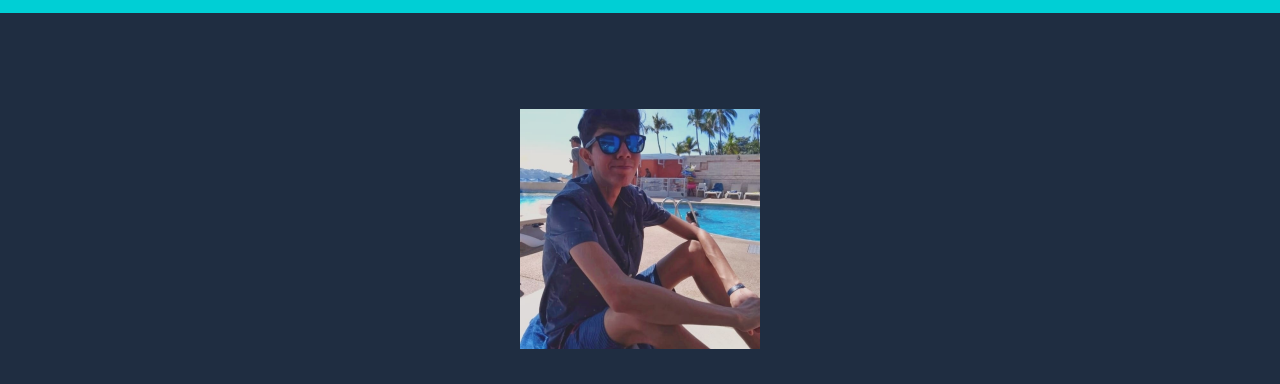
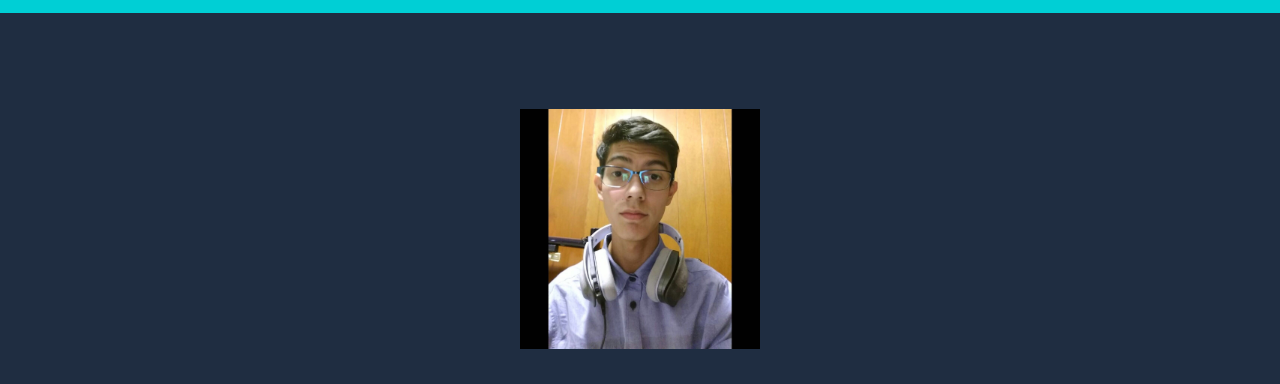
Before and after one commit to marioblake/portfolio-marioblake, a plain HTML site: page index.html in a window 1280 px wide. Shown: the part 91-475 px from the top of the page. Drawn offline with nearby package versions, Linux system fonts and the light colour scheme; a web font is replaced by a local one.

Commit message:
pfp updated

```diff
--- a/index.html
+++ b/index.html
@@ -32,7 +32,7 @@
         </nav>
         <header class="masthead bg-primary text-white text-center">
             <div class="container d-flex align-items-center flex-column">
-                <img class="masthead-avatar mb-5" src="assets/img/49385076_2440101252728497_4285799679716753408_n.jpg" alt="">
+                <img class="masthead-avatar mb-5" src="assets/img/pfp.jpg" alt="">
                 <h1 class="masthead-heading mb-0">MARIO ALEJANDRE</h1>
                 <div class="divider-custom divider-light">
                     <div class="divider-custom-line"></div>
```
Also changed, not shown: assets/img/pfp.jpg (added).
